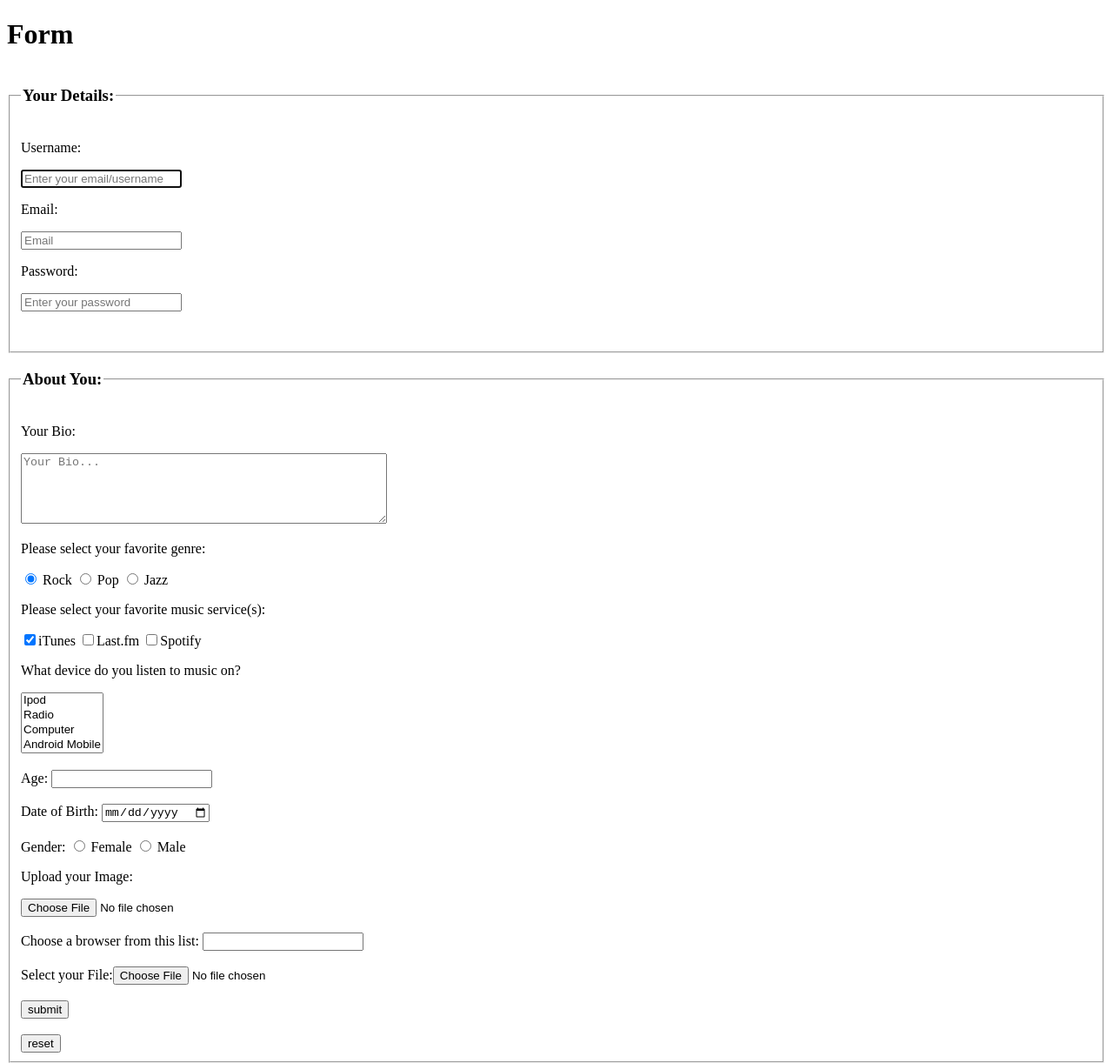
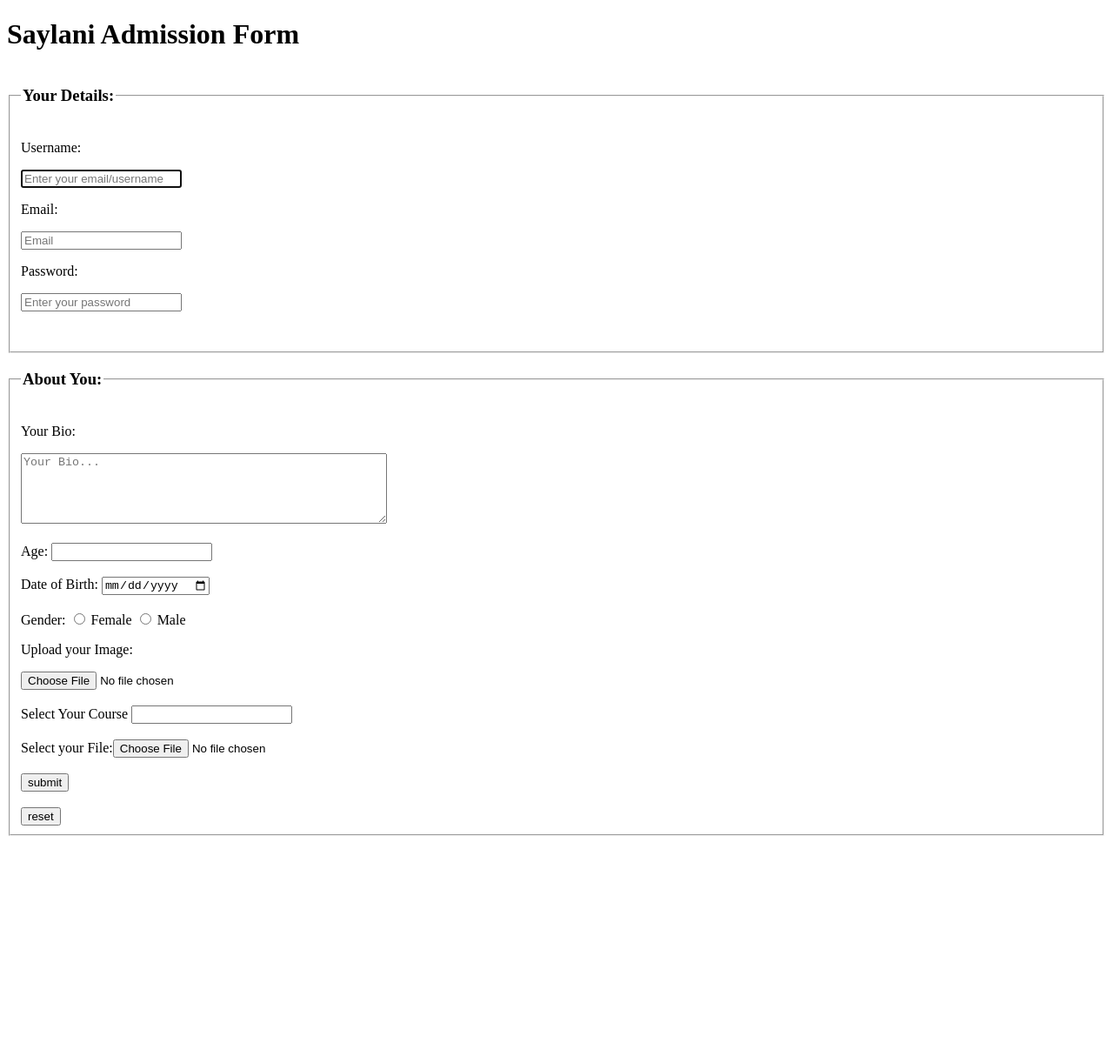
Before and after one commit to Waqas5566/B9-web-dev-My-Form, a plain HTML site: page index.html in a window 1280 px wide. Shown: the whole page at 87% size. After the commit the page ends 969 px from the top, so only its background shows below. Drawn offline with Linux system fonts and the light colour scheme.

Commit message:
Saylani Admission Form

```diff
--- a/index.html
+++ b/index.html
@@ -9,7 +9,7 @@
 </head>
 
 <body>
-    <h1>Form</h1>
+    <h1>Saylani Admission Form</h1>
     <form>
         <fieldset>
             <legend>
@@ -39,20 +39,20 @@
             <label for="bio"><textarea name="textarea" id="Bio" cols="50" rows="5" placeholder="Your Bio..."
                     maxlength="300"></textarea></label>
 
-            <p>Please select your favorite genre:</p>
+            <!-- <p>Please select your favorite genre:</p>
             <input type="radio" name="genre" value="rock" checked="checked" /> <label for="Rock"> Rock</label>
             <input type="radio" name="genre" value="pop" />
             <label for="Pop">Pop</label>
             <input type="radio" name="genre" value="jazz" />
             <label for="Jazz">Jazz</label>
-            </p>
+            </p> -->
 
-            <p>Please select your favorite music service(s):</p>
+            <!-- <p>Please select your favorite music service(s):</p>
             <input type="checkbox" value="iTunes" checked><label for="iTunes">iTunes</label>
             <input type="checkbox" value="Last.fm"><label for="Last.fm"></label>Last.fm</label>
-            <input type="checkbox" value="Spotify"><label for="Spotify"></label>Spotify</label>
+            <input type="checkbox" value="Spotify"><label for="Spotify"></label>Spotify</label> -->
 
-            <p>What device do you listen to music on?</p>
+            <!-- <p>What device do you listen to music on?</p>
             <label for="devices"><select name="devices" multiple="3"></label>
             <label for="Ipod">
                 <option value="Ipod">Ipod</option>
@@ -72,7 +72,7 @@
             <label for="Android Tv">
                 <option value="Android Tv">Android Tv</option>
             </label>
-            </select>
+            </select> -->
             <br />
             <br />
             <label for="age">Age: <input type="number" name="age" id="age" required step="3" /></label>
@@ -92,15 +92,13 @@
                 <input type="file" name="image/*" id="image" /><br />
             </label>
             <br />
-            <label for="myBrowser">Choose a browser from this list:</label>
+            <label for="myBrowser">Select Your Course</label>
             <input list="browsers" id="myBrowser" name="myBrowser" />
             <datalist id="browsers">
-                <option value="Chrome"></option>
-                <option value="Firefox"></option>
-                <option value="Internet Explorer"></option>
-                <option value="Opera"></option>
-                <option value="Safari"></option>
-                <option value="Microsoft Edge"></option>
+                <option value="Web And Mobile Application Development"></option>
+                <option value="PIAIC"></option>
+                <option value="Graphic Designing"></option>
+                <option value="Video Editing"></option>
             </datalist>
             <br />
             <br />
```
